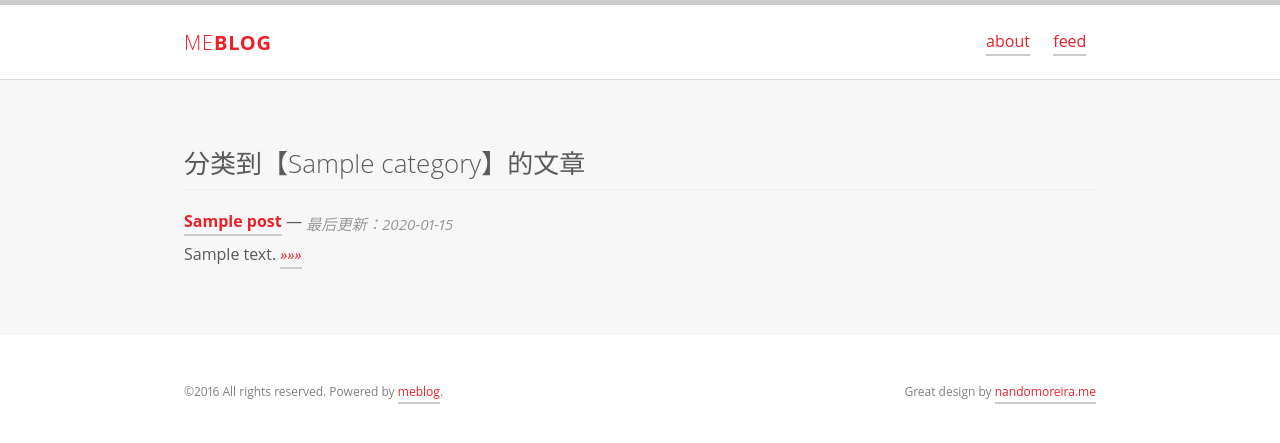
After one commit to jxskiss/meblog, a Flask app: page /blog/category/1 in a window 1280 px wide. The commit adds this page. Shown: the top 443 px of the page. Run offline with Flask 2, Linux system fonts and the light colour scheme; tables that the repository leaves empty hold one stand-in row (values such as "Sample post"); some web fonts are replaced.

Commit message:
Add: category and tag pages.

```diff
--- a/app/blog/views.py
+++ b/app/blog/views.py
@@ -80,6 +80,20 @@ def touch(id):
     return redirect(url_for('.post', id=post.id))
 
 
+@blog.route('/tag/<int:id>', methods=['GET'])
+def tag(id):
+    tag_ = Tag.query.get_or_404(id)
+    posts = tag_.posts
+    return render_template('blog/list.html', posts=posts, tag=tag_)
+
+
+@blog.route('/category/<int:id>', methods=['GET'])
+def category(id):
+    cat_ = Category.query.get_or_404(id)
+    posts = cat_.posts
+    return render_template('blog/list.html', posts=posts, category=cat_)
+
+
 @blog.route('/atom.xml')
 def atom_feed():
     feed = AtomFeed(u'最新文章', feed_url=request.url, url=request.url_root)
--- a/app/models.py
+++ b/app/models.py
@@ -111,13 +111,13 @@ class Post(db.Model):
     tags = db.relationship(
         'Tag',
         secondary=tagged,
-        backref=db.backref('tags', lazy='dynamic'),
+        backref=db.backref('posts', lazy='dynamic'),
         lazy='select'
     )
     categories = db.relationship(
         'Category',
         secondary=categorized,
-        backref=db.backref('categories', lazy='dynamic'),
+        backref=db.backref('posts', lazy='dynamic'),
         lazy='select'
     )
 
--- /dev/null
+++ b/app/templates/blog/list.html
@@ -0,0 +1,22 @@
+{% extends "_base.html" %}
+
+{%- block title %}
+{% if tag %}标签：{{ tag.name }}{% elif category %}分类：{{ category.name }}{% endif %}
+{%- endblock title %}
+
+{% block content %}
+<section class="post-list">
+    <div class="container">
+        {% if tag %}<h2>贴上标签【{{ tag.name }}】的文章：</h2>{% elif category %}<h2>分类到【{{ category.name }}】的文章</h2>{% endif %}
+        {% for post in posts %}
+            <article class="post-item">
+                <p><strong><a href="{{ url_for('.post', id=post.id) }}" class="post-link">{{ post.title }}</a></strong>
+                    — <span class="post-meta">最后更新：<time>{{ post.date() }}</time></span></p>
+                {% if post.summary %}<p><span>{{ post.summary | safe }}</span>
+                    <a href="{{ url_for('.post', id=post.id) }}" class="post-link readmore">&raquo;&raquo;&raquo;</a>{% endif %}
+                    {% if current_user.is_authenticated %}<a href="{{ url_for('.edit', id=post.id) }}" class="post-link edit-link">编辑</a>{% endif %}</p>
+            </article>
+        {% endfor %}
+    </div>
+</section>
+{% endblock content -%}
--- a/app/templates/blog/post.html
+++ b/app/templates/blog/post.html
@@ -11,8 +11,8 @@
 <article class="post container" itemscope itemtype="http://schema.org/BlogPosting">
     <header class="post-header"><h1 class="post-title" itemprop="name headline">{{ post.title }}</h1>
         {% if post.categories or post.tags %}<p class="post-meta">
-            {% if post.categories %}分类：{% for cat in post.categories %}<a href="#" class="tag-link">{{ cat.name }}</a>&nbsp;{% endfor %}{% if post.tags %}，{% endif %}{% endif %}
-            {% if post.tags %}标签：{% for tag in post.tags %}<a href="#" class="category-link">{{ tag.name }}</a>&nbsp;{% endfor %}{% endif %}
+            {% if post.categories %}分类：{% for cat in post.categories %}<a href="{{ url_for('.category', id=cat.id) }}" class="tag-link">{{ cat.name }}</a>&nbsp;{% endfor %}{% if post.tags %}，{% endif %}{% endif %}
+            {% if post.tags %}标签：{% for tag in post.tags %}<a href="{{ url_for('.tag', id=tag.id) }}" class="category-link">{{ tag.name }}</a>&nbsp;{% endfor %}{% endif %}
         </p>{% endif %}
         <p class="post-meta">
             <span>发表日期：<time datetime="{{ post.date('p') }}" itemprop="datePublished">{{ post.date('p') }}</time></span>
--- a/static/css/main.css
+++ b/static/css/main.css
@@ -304,7 +304,7 @@ hr {
 .site-header {
 	border-top:5px solid #ccc;
 	border-bottom:1px solid #d9d9d9;
-	margin-bottom:.75em;
+	/*margin-bottom:.75em;*/
 	min-height:80px
 }
 .intro .author-name {
```
